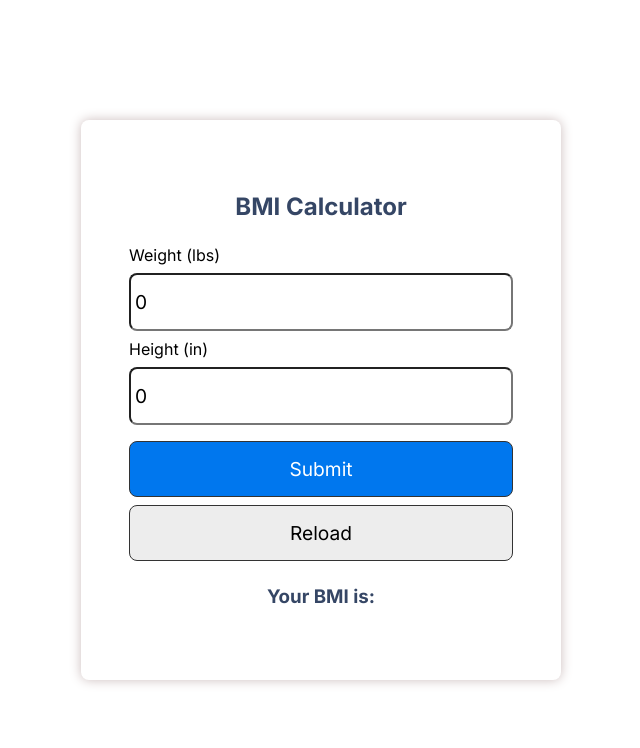
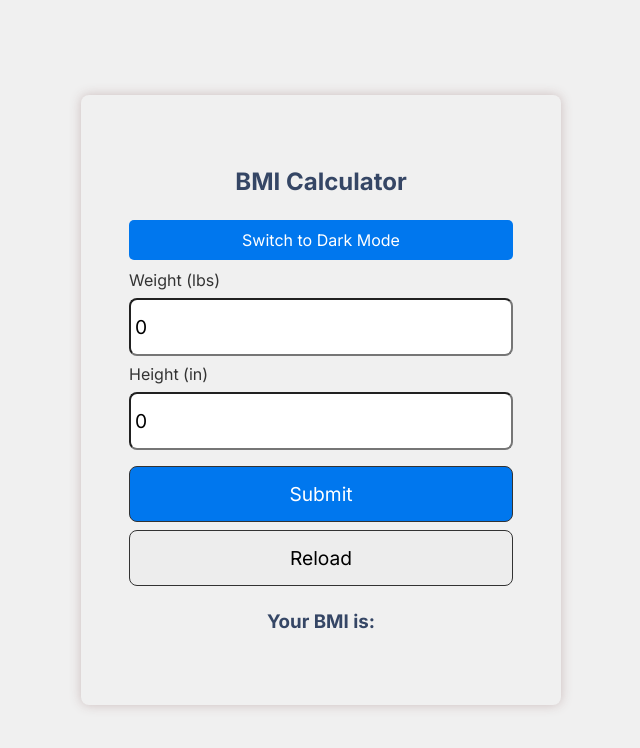
Before and after one commit to iiitl/bmi_calculator, a React (Create React App) app: page / in a window 1280 px wide. Shown: the top 748 px of the page, without its empty margins (319-959 px from the left). Built offline with nearby package versions, Linux system fonts and the light colour scheme.

Commit message:
changed theme

```diff
--- a/src/App.css
+++ b/src/App.css
@@ -1,3 +1,29 @@
+
+body[data-theme="light"] {
+  background-color: #f0f0f0;
+  color: #333;
+}
+body[data-theme="dark"] {
+  background-color: #1a1a1a;
+  color: white;
+}
+
+.toggle-btn {
+  display: block;
+  margin: 10px auto;
+  padding: 10px 15px;
+  font-size: 1rem;
+  border: none;
+  border-radius: 5px;
+  cursor: pointer;
+  background-color: #0077EE;
+  color: white;
+}
+
+.toggle-btn:hover {
+  background-color: #005bb5;
+}
+
 .App {
   text-align: center;
 }
--- a/src/App.js
+++ b/src/App.jsx
@@ -1,6 +1,7 @@
 import './App.css';
 import './index.css'
 import React, {useState} from 'react'
+import { useEffect } from 'react';
 
 function App() {
   // state
@@ -8,6 +9,16 @@ function App() {
   const [height, setHeight] = useState(0)
   const [bmi, setBmi] = useState('')
   const [message, setMessage] = useState('')
+
+  const [theme, setTheme] = useState(localStorage.getItem("theme") || "light");
+
+  useEffect(() => {
+    document.body.setAttribute("data-theme", theme);
+    localStorage.setItem("theme", theme);
+  }, [theme]);
+  const toggleTheme = () => {
+    setTheme((prevTheme) => (prevTheme === "light" ? "dark" : "light"));
+  };
 
   let calcBmi = (event) => {
     event.preventDefault()
@@ -42,6 +53,9 @@ function App() {
     <div className="app">
     <div className='container'>
       <h2 className='center'>BMI Calculator</h2>
+      <button className="btn toggle-btn" onClick={toggleTheme}>
+          Switch to {theme === "light" ? "Dark" : "Light"} Mode
+        </button>
         <form onSubmit={calcBmi}>
           <div>
             <label>Weight (lbs)</label>
--- a/src/index.css
+++ b/src/index.css
@@ -1,5 +1,10 @@
 @import url('https://fonts.googleapis.com/css2?family=Inter:wght@100;200;300;400;500;600;700;800;900&family=Poppins:ital,wght@0,100;0,200;0,300;0,400;0,500;0,600;0,700;0,800;0,900;1,100;1,200;1,300;1,400;1,500;1,600;1,700;1,800;1,900&display=swap');
 
+body {
+  font-family: "Inter", sans-serif;
+  margin: 0;
+  padding: 0;
+}
 
 * {
   box-sizing: border-box;
```
